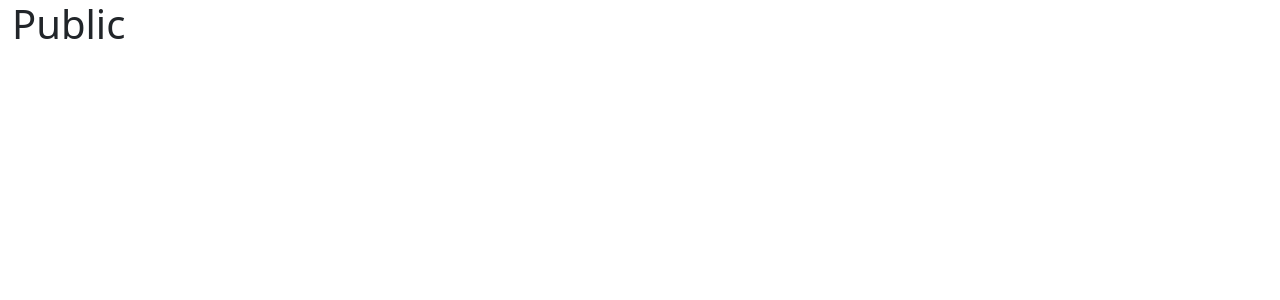
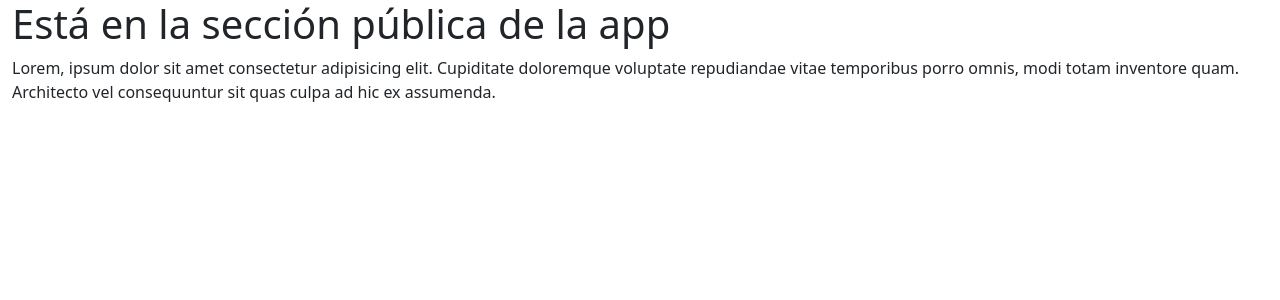
Before and after one commit to devcoy/angular-clean-architecture-base, an Angular app: page /public in a window 1280 px wide. Shown: the top 300 px of the page. Built offline with nearby package versions, Linux system fonts and the light colour scheme.

Commit message:
refactorin de la sección pública

```diff
--- a/src/app/@public/child-routes.module.ts
+++ b/src/app/@public/public-child-routes.module.ts
@@ -11,4 +11,4 @@ const childRoutes: Routes = [
     imports: [RouterModule.forChild(childRoutes)],
     exports: [RouterModule]
 })
-export class ChildRoutesModule {}
+export class PublicChildRoutesModule {}
--- a/src/app/@public/public.component.html
+++ b/src/app/@public/public.component.html
@@ -1,12 +1,9 @@
-<!-- <div id="app-public">
-    <main>
-        <h1>Public</h1>
+<div id="app-public">
+    <main class="container-fluid">
+        <h1>Está en la sección pública de la app</h1>
         Lorem, ipsum dolor sit amet consectetur adipisicing elit. Cupiditate
         doloremque voluptate repudiandae vitae temporibus porro omnis, modi
         totam inventore quam. Architecto vel consequuntur sit quas culpa ad hic
         ex assumenda.
     </main>
-
-    <footer>© 20201 Jorge Cervantes</footer>
-</div> -->
-<h1>Public</h1>
+</div>
--- a/src/app/@public/public.routing.ts
+++ b/src/app/@public/public.routing.ts
@@ -9,8 +9,8 @@ const routes: Routes = [
         component: PublicComponent,
 
         loadChildren: () =>
-            import('./child-routes.module').then(
-                (module) => module.ChildRoutesModule
+            import('./public-child-routes.module').then(
+                (module) => module.PublicChildRoutesModule
             )
     }
 ];
--- a/src/index.html
+++ b/src/index.html
@@ -13,7 +13,7 @@
             crossorigin="anonymous"
         />
     </head>
-  <body class="container-fluid">
+    <body class="container-fluid p-0">
         <app-root></app-root>
 
         <script
```
Lines whose indentation alone changed are shown as unchanged.
